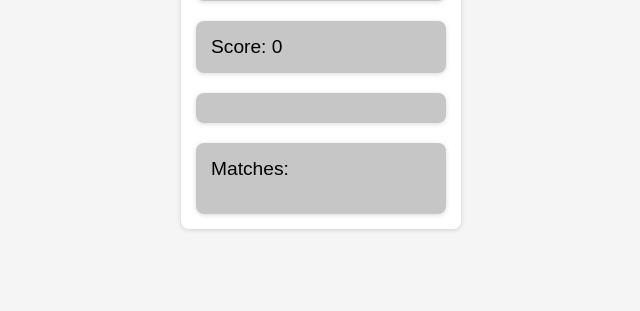
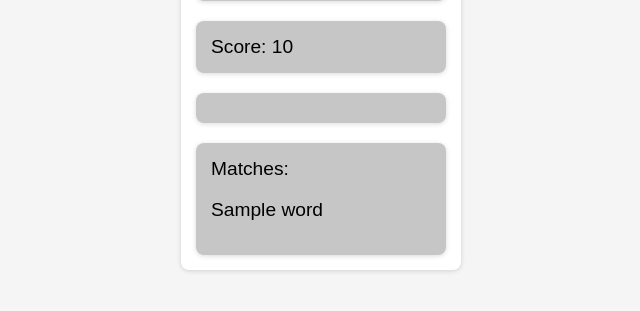
Before and after one commit to WallyRakin/boogle-game, a Flask app: template templates/home.html in a window 1280 px wide. Shown: the part 195-506 px from the top of the page, without its empty margins (368-1008 px from the left). Run offline with Flask 3, Linux system fonts and the light colour scheme; the template is opened without the code that fills it: most values are stand-ins (such as "Sample title", 1, 10 or a date in 2020); data that the repository does not hold is empty; parts of the project's set-up code (start-up, migrations or seed data) failed here and were passed over.

Commit message:
Add files via upload
Added stateful-ness between different request if there is a valid session stored in the browser

```diff
--- a/app.py
+++ b/app.py
@@ -10,16 +10,22 @@ app.secret_key = 'your_secret_key_here'
 
 @app.route("/")
 def home():
-    board = boggle_game.make_board()
-    session['data'] = json.dumps(board)
-    session['end-time'] = ((datetime.now() +
-                           timedelta(minutes=2)).strftime('%Y-%m-%d %H:%M:%S'))
-    session['valid-words'] = '[]'
-    # session['invalid-words'] = '[]'
-    session['found-words'] = '[]'
-    session['score'] = '0'
-    print(json.dumps(board))
-    return render_template('home.html', board=board, row=range(len(board)), col=range(len(board[0])), data=json.dumps(board))
+    # creates a new session if a valid session is not already available
+    if not (session['data'] and session['end-time'] and session['valid-words'] and session['found-words'] and session['score']) or (datetime.now() > datetime.strptime(session.get('end-time'), "%Y-%m-%d %H:%M:%S")):
+        board = boggle_game.make_board()
+        session['data'] = json.dumps(board)
+        session['end-time'] = ((datetime.now() +
+                                timedelta(minutes=2)).strftime('%Y-%m-%d %H:%M:%S'))
+        session['valid-words'] = '[]'
+        # session['invalid-words'] = '[]'
+        session['found-words'] = '[]'
+        session['score'] = '0'
+        # print(json.dumps(board))
+    else:
+        board = json.loads(session.get('data'))
+    found_words = json.loads(session.get('found-words'))
+    score = int(session.get('score'))
+    return render_template('home.html', board=board, row=range(len(board)), col=range(len(board[0])), data=json.dumps(board), found_words=found_words, score=score)
 
 
 @app.route("/game", methods=['GET', 'POST'])
--- a/static/game_logic.js
+++ b/static/game_logic.js
@@ -62,6 +62,9 @@ document.addEventListener('DOMContentLoaded', async function (e) {
             score.innerText = Number(score.innerText) + 100;
             validMatches.append(match);
         }
+        else if (data === 'word is too short') {
+            alert(data);
+        };
 
         word = null;
         currentWord.innerText = '';
--- a/static/word.js
+++ b/static/word.js
@@ -70,5 +70,8 @@ class Word {
         return 'pass';
     };
 
-    submitWord() { return this.word.toLocaleLowerCase() }
+    submitWord() {
+        this.possibleCells = [];
+        return this.word.toLocaleLowerCase();
+    }
 }
--- a/templates/home.html
+++ b/templates/home.html
@@ -25,14 +25,22 @@
             <h2>"<span id="current-word"></span>"</h2>
         </div>
         <div id="score-area">
-            <p>Score: <span id="score">0</span></p>
+            <p>Score: <span id="score">{{score}}</span></p>
         </div>
         <div id="clock-area">
             <p id="countdown"></p>
         </div>
         <div id="match-area">
             <p>Matches:</p>
-            <ul id="valid-matches"></ul>
+            <ul id="valid-matches">
+
+                {% for word in found_words %}
+                <li>
+                    {{word}}
+                </li>
+                {% endfor %}
+
+            </ul>
         </div>
     </div>
 </div>
```
